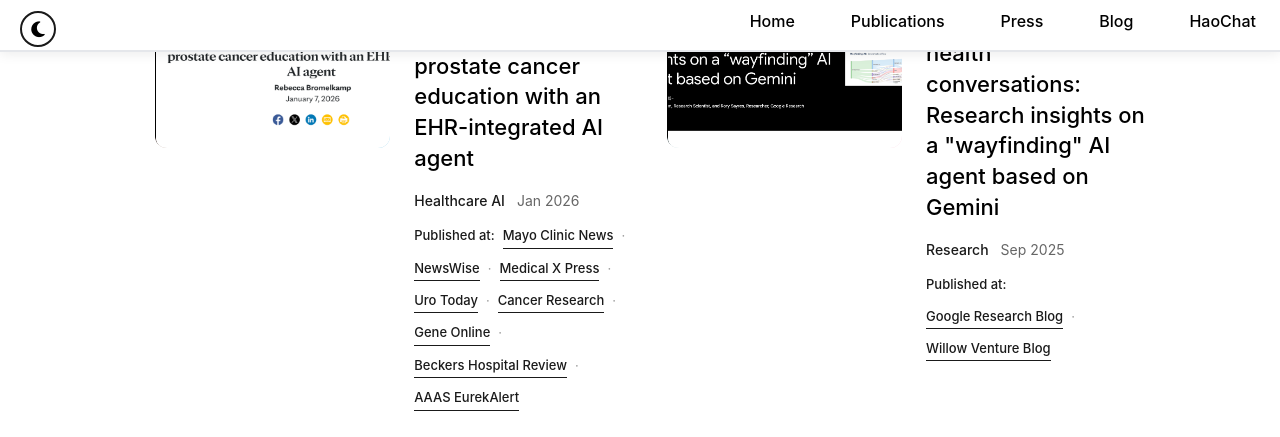
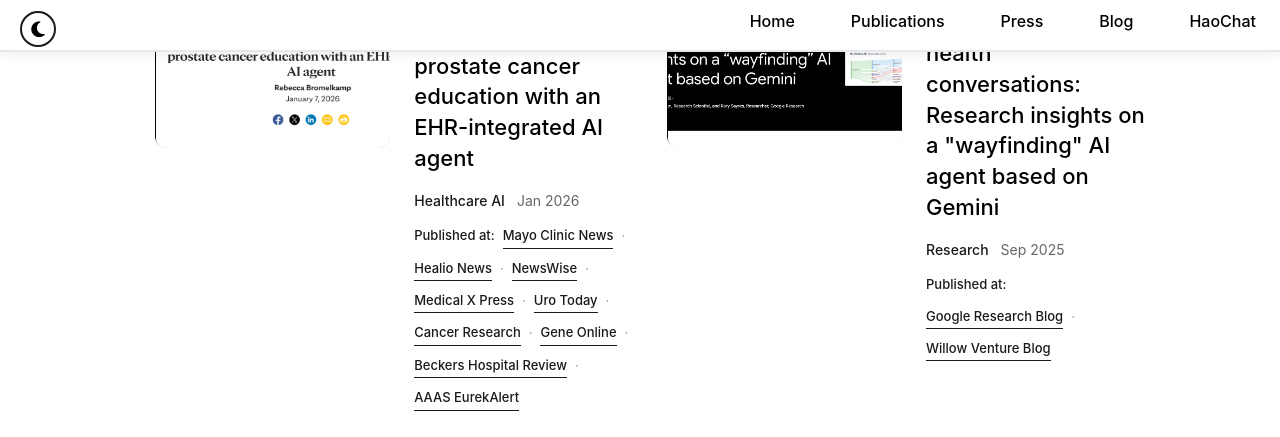
Before and after one commit to YuexingHao/Yuexing-Hao, a Jekyll site: the page built from press.html, in a window 1280 px wide and 900 px high, scrolled down 330 px, cut to the strip 0-437 px from the top of the window. Built offline with Jekyll 4.4.1, drawn with Linux system fonts in a browser that asks for light colours; nearby versions of some CDN libraries; library files that are not in the unit come from our copies; a style sheet for code colours, icons or effects is not loaded.

Commit message:
Describe your changes

```diff
--- a/press.html
+++ b/press.html
@@ -314,6 +314,7 @@
         <div class="press-outlets">
           <span class="press-outlets-label">Published at:</span>
           <a href="https://newsnetwork.mayoclinic.org/discussion/new-mayo-clinic-study-advances-personalized-prostate-cancer-education-with-an-ehr-integrated-ai-agent/" target="_blank">Mayo Clinic News</a><span class="outlet-separator">·</span>
+          <a href="https://www.healio.com/news/hematology-oncology/20260203/ehrintegrated-ai-agent-provides-personalized-education-to-men-with-prostate-cancer" target="_blank">Healio News</a><span class="outlet-separator">·</span>
           <a href="https://www.newswise.com/articles/new-mayo-clinic-study-advances-personalized-prostate-cancer-education-with-an-ehr-integrated-ai-agent" target="_blank">NewsWise</a><span class="outlet-separator">·</span>
           <a href="https://medicalxpress.com/news/2026-01-electronic-health-ai-agent-advances.html" target="_blank">Medical X Press</a><span class="outlet-separator">·</span>
           <a href="https://www.urotoday.com/recent-abstracts/urologic-oncology/prostate-cancer/166046-personalizing-prostate-cancer-education-for-patients-using-an-ehr-integrated-llm-agent-beyond-the-abstract.html" target="_blank">Uro Today</a><span class="outlet-separator">·</span>
```
